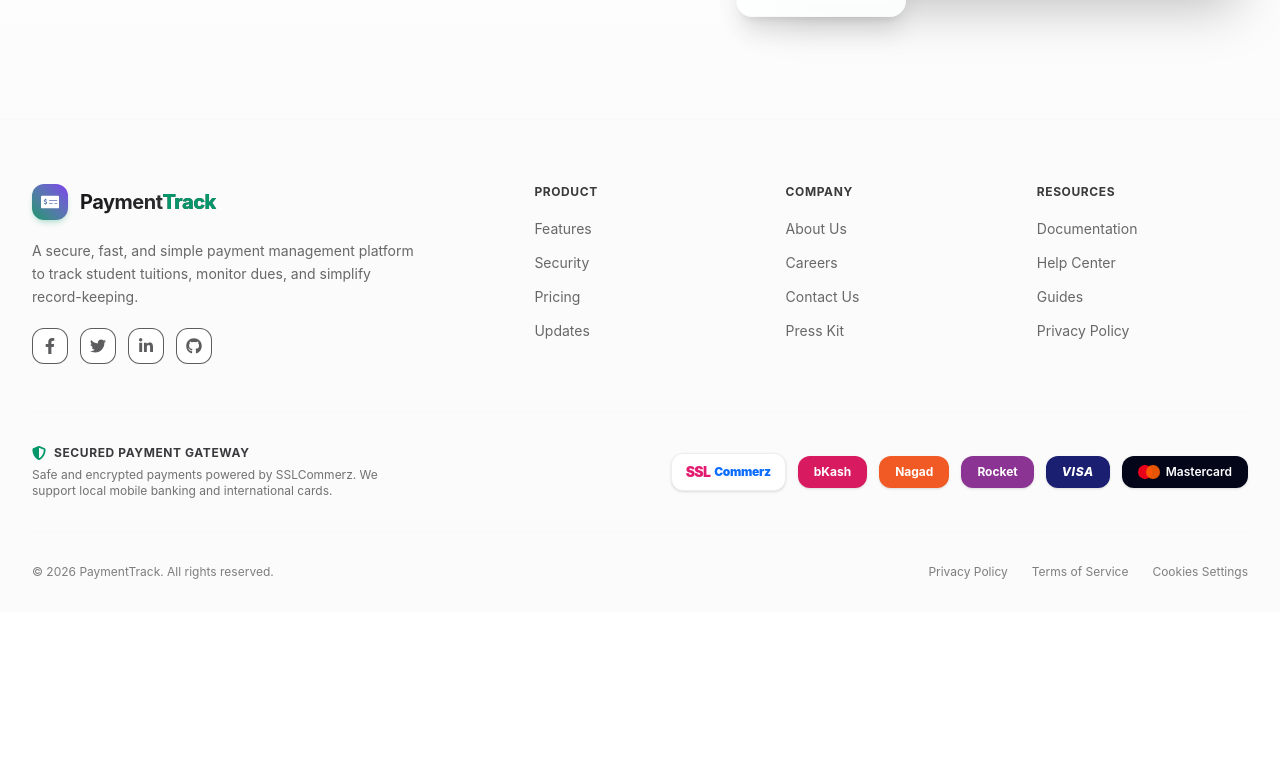
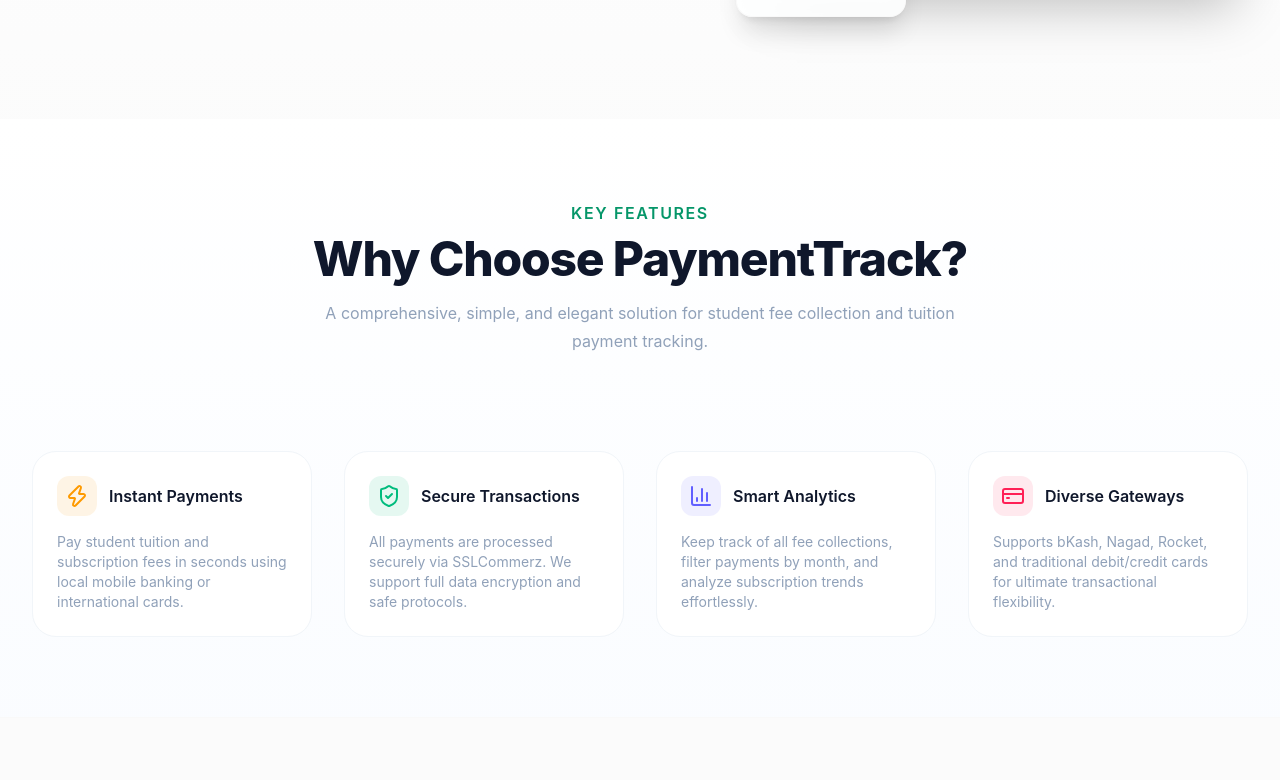
Before and after one commit to Shakwath/Payment-tracker, a React (Vite) app: page / in a window 1280 px wide. Shown: the part 682-1462 px from the top of the page. Before the commit the page ends 1294 px from the top, so only its background shows below. Built offline with nearby package versions, Linux system fonts and the light colour scheme; no server answers.

Commit message:
error page

```diff
--- /dev/null
+++ b/src/Components/Common/ErrorPage.jsx
@@ -0,0 +1,94 @@
+import { useNavigate } from "react-router-dom";
+import { motion } from "framer-motion";
+import { Home, Ghost } from "lucide-react";
+import { useTheme } from "../../Context/ThemeProvider";
+
+const ErrorPage = () => {
+  const navigate = useNavigate();
+  const { theme } = useTheme();
+  const isDark = theme === "dark";
+  return (
+    <div
+      className={`min-h-screen flex items-center justify-center overflow-hidden px-5 transition-all duration-500
+      ${
+        isDark ? "bg-[#050816] text-white": "bg-gradient-to-br from-slate-100 via-white to-slate-200 text-gray-900"
+      }`}
+    >
+      <motion.div
+        initial={{ opacity:0, scale:0.8 }}
+        animate={{ opacity:1, scale:1 }}
+        transition={{duration:.6}}
+        className={`relative z-10 max-w-xl w-full text-center p-10 rounded-3xl backdrop-blur-xl border
+        ${
+          isDark
+          ? "bg-white/10 border-white/20 shadow-[0_0_50px_rgba(34,211,238,.2)]"
+          : "bg-white/70 border-gray-200 shadow-xl"
+        }`}
+      >
+
+        {/* 404 Animation */}
+        <motion.div
+          animate={{
+            y:[0,-15,0],
+          }}
+          transition={{
+            duration:3,
+            repeat:Infinity
+          }}
+          className="flex justify-center"
+        >
+          <div
+          className={`relative text-[120px] font-black tracking-widest
+          ${
+            isDark ? "text-cyan-400" :"text-gray-800"
+          }`}
+          >
+            404
+            <motion.div
+            animate={{
+              rotate:[0,360]
+            }}
+            transition={{
+              duration:8,
+              repeat:Infinity,
+              ease:"linear"
+            }}
+            className="absolute -right-5 top-5"
+            >
+              <Ghost size={45}/>
+            </motion.div>
+          </div>
+        </motion.div>
+        <h1 className="text-3xl font-bold mt-3">
+        Oops! Page Not Found
+        </h1>
+        <p
+        className={`mt-3 ${
+          isDark  ?"text-gray-400" :"text-gray-600"
+        }`}
+        >
+           The page you are looking for doesn't exist or has been moved
+        </p>
+
+        <motion.button
+        whileHover={{
+          scale:1.05
+        }}
+        whileTap={{
+          scale:.95
+        }}
+        onClick={()=>navigate("/")}
+        className={`mt-8 px-8 py-3 rounded-full flex items-center gap-2 mx-auto font-semibold
+        ${
+          isDark ? "bg-cyan-400 text-black hover:bg-cyan-300" : "bg-gray-900 text-white hover:bg-gray-700"
+        }`}
+        >
+          <Home size={20}/>
+          Back Home
+        </motion.button>
+      </motion.div>
+    </div>
+  );
+};
+
+export default ErrorPage;
--- /dev/null
+++ b/src/Components/Home/Features.jsx
@@ -0,0 +1,89 @@
+import { motion } from "framer-motion";
+import { ShieldCheck, Zap, BarChart3, CreditCard } from "lucide-react";
+import { useTheme } from "../../Context/ThemeProvider";
+
+const features = [
+  {
+    icon: Zap,
+    title: "Instant Payments",
+    description: "Pay student tuition and subscription fees in seconds using local mobile banking or international cards.",
+    color: "text-amber-500",
+    bgColor: "bg-amber-500/10",
+  },
+  {
+    icon: ShieldCheck,
+    title: "Secure Transactions",
+    description: "All payments are processed securely via SSLCommerz. We support full data encryption and safe protocols.",
+    color: "text-emerald-500",
+    bgColor: "bg-emerald-500/10",
+  },
+  {
+    icon: BarChart3,
+    title: "Smart Analytics",
+    description: "Keep track of all fee collections, filter payments by month, and analyze subscription trends effortlessly.",
+    color: "text-indigo-500",
+    bgColor: "bg-indigo-500/10",
+  },
+  {
+    icon: CreditCard,
+    title: "Diverse Gateways",
+    description: "Supports bKash, Nagad, Rocket, and traditional debit/credit cards for ultimate transactional flexibility.",
+    color: "text-rose-500",
+    bgColor: "bg-rose-500/10",
+  },
+];
+
+const Features = () => {
+  const { theme } = useTheme();
+  const dark = theme === "dark";
+
+  return (
+    <section className={`py-20 transition-all duration-500 ${dark ? "bg-[#050816]" : "bg-gradient-to-b from-white to-blue-50/30"}`}>
+      <div className="mx-auto max-w-7xl px-6 lg:px-8">
+        <div className="mx-auto max-w-2xl text-center">
+          <p className="text-base font-semibold leading-7 text-primary uppercase tracking-widest">
+            Key Features
+          </p>
+          <h2 className={`mt-2 text-4xl font-extrabold tracking-tight sm:text-5xl ${dark ? "text-white" : "text-slate-900"}`}>
+            Why Choose PaymentTrack?
+          </h2>
+          <p className="mt-4 text-base leading-7 text-slate-400">
+            A comprehensive, simple, and elegant solution for student fee collection and tuition payment tracking.
+          </p>
+        </div>
+
+        <div className="mx-auto mt-16 max-w-2xl sm:mt-20 lg:mt-24 lg:max-w-none">
+          <dl className="grid max-w-xl grid-cols-1 gap-x-8 gap-y-12 lg:max-w-none lg:grid-cols-4">
+            {features.map((feature, index) => {
+              const Icon = feature.icon;
+              return (
+                <motion.div
+                  key={feature.title}
+                  initial={{ opacity: 0, y: 30 }}
+                  whileInView={{ opacity: 1, y: 0 }}
+                  viewport={{ once: true }}
+                  transition={{ duration: 0.5, delay: index * 0.1 }}
+                  className={`flex flex-col rounded-3xl border p-6 transition duration-300 hover:-translate-y-1 hover:shadow-xl ${
+                    dark ? "border-slate-800 bg-slate-900/40 hover:border-indigo-500/50" : "border-slate-100 bg-white hover:border-indigo-200"
+                  }`}
+                >
+                  <dt className="flex items-center gap-x-3 text-base font-semibold leading-7">
+                    <div className={`flex h-10 w-10 items-center justify-center rounded-xl ${feature.bgColor}`}>
+                      <Icon className={`h-6 w-6 ${feature.color}`} aria-hidden="true" />
+                    </div>
+                    <span className={dark ? "text-white" : "text-slate-900"}>{feature.title}</span>
+                  </dt>
+                  <dd className="mt-4 flex flex-auto flex-col text-base leading-7 text-slate-400">
+                    <p className="flex-auto text-sm">{feature.description}</p>
+                  </dd>
+                </motion.div>
+              );
+            })}
+          </dl>
+        </div>
+      </div>
+    </section>
+  );
+};
+
+export default Features;
--- a/src/Pages/Home/Home.jsx
+++ b/src/Pages/Home/Home.jsx
@@ -1,9 +1,11 @@
 import Banner from "../../Components/Common/Banner";
+import Features from "../../Components/Home/Features";
 
 const Home = () => {
     return (
         <div>
            <Banner></Banner>
+           <Features></Features>
         </div>
     );
 };
--- a/src/Pages/Payment/Payment.jsx
+++ b/src/Pages/Payment/Payment.jsx
@@ -0,0 +1,11 @@
+import React from 'react';
+
+const Payment = () => {
+  return (
+    <div>
+
+    </div>
+  );
+};
+
+export default Payment;
--- a/src/main.jsx
+++ b/src/main.jsx
@@ -2,7 +2,7 @@ import { StrictMode } from "react";
 import { createRoot } from "react-dom/client";
 import { RouterProvider } from "react-router-dom";
 
-import router from "./router/Router";
+import router from "./router/router";
 import "./index.css";
 
 createRoot(document.getElementById("root")).render(
--- a/src/router/router.jsx
+++ b/src/router/router.jsx
@@ -7,11 +7,13 @@ import SignUp from "../Pages/Authentication/SignUp";
 import Payment from "../Pages/Payment/Payment";
 import PaymentHistory from "../Pages/Payment/PaymentHistory";
 import PrivateRoute from "../Routes/PrivateRoute";
+import ErrorPage from "../Components/Common/ErrorPage";
 
 const router = createBrowserRouter([
   {
     path: "/",
     element: <RootLayout></RootLayout>,
+    errorElement: <ErrorPage></ErrorPage>,
     children: [
       {
         index: true,
@@ -47,6 +49,11 @@ const router = createBrowserRouter([
       },
     ],
   },
+  {
+    path: "*",
+    element: <ErrorPage></ErrorPage>,
+  },
 ]);
 
+
 export default router;
```
